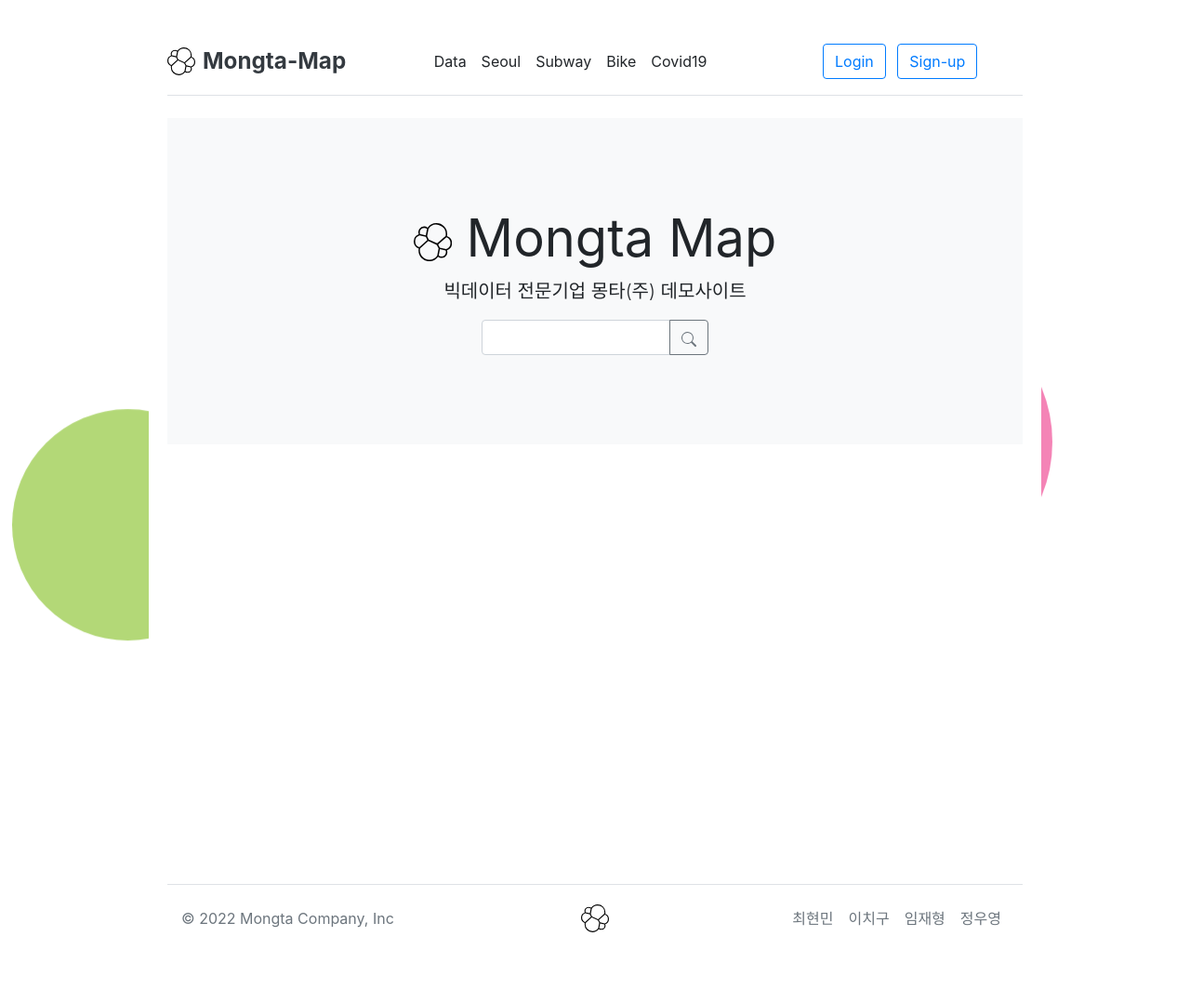
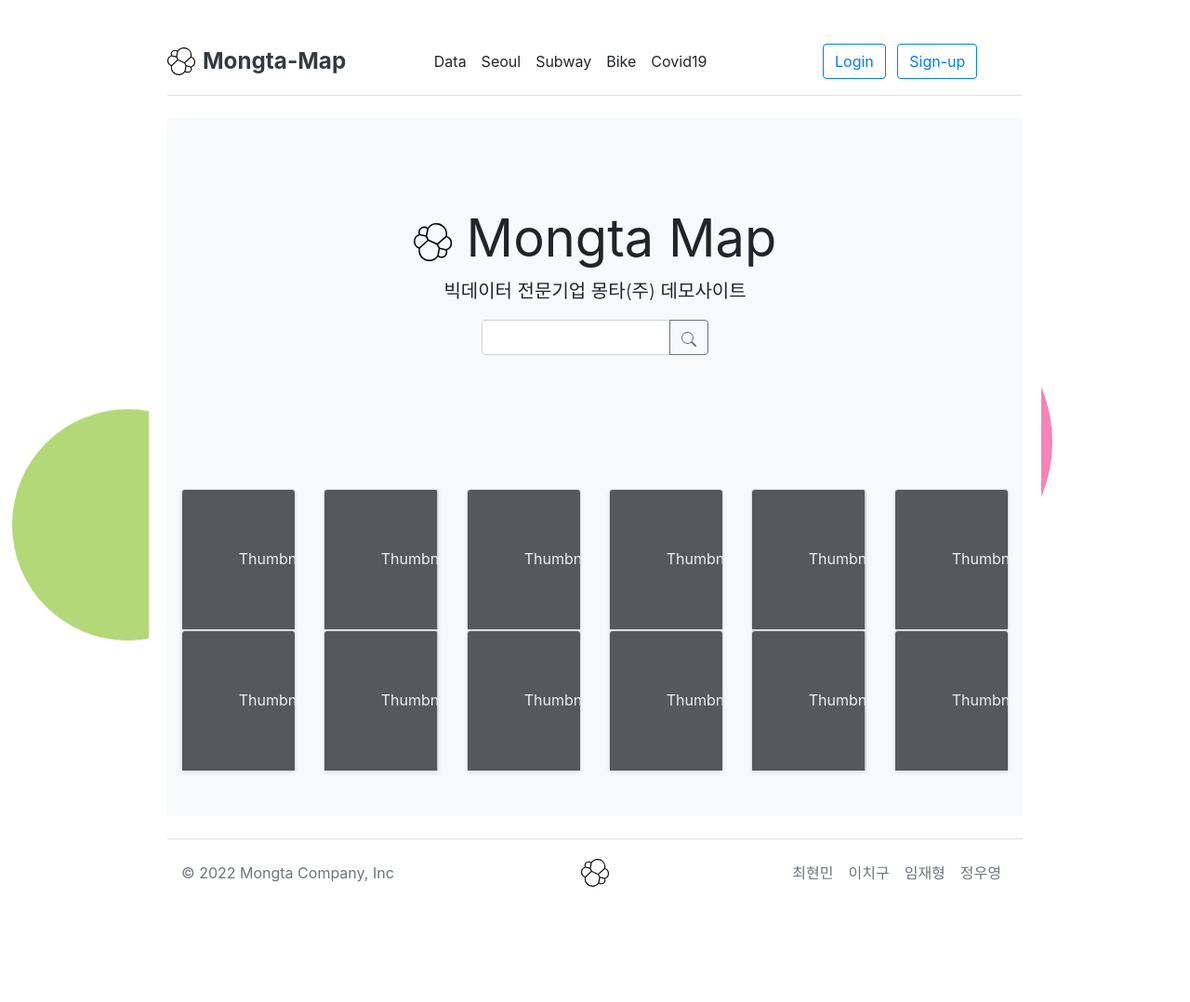
Before and after one commit to hyunmin0317/Mongle, a Django app: page / in a window 1280 px wide. Shown: the whole page at 93% size. After the commit the page ends 954 px from the top, so only its background shows below. Run offline with Django 4.2, Linux system fonts and the light colour scheme; some libraries are stand-ins or nearby versions.

Commit message:
feat: frontend

```diff
--- a/templates/home.html
+++ b/templates/home.html
@@ -2,7 +2,7 @@
 
 {% block content %}
 
-<div class="home">
+<main>
   <div class="position-relative overflow-hidden text-center bg-light">
     <div class=" p-lg-5 mx-auto my-5">
       <h1 class="display-4 fw-normal">
@@ -15,7 +15,7 @@
 
         <center>
       <div class="col-4 input-group">
-            <input type="text" class="form-control kw" value="{{ kw|default_if_none:'' }}" width="1000px">
+            <input type="text" class="form-control kw" value="{{ kw|default_if_none:'' }}">
             <div class="input-group-append">
                 <button class="btn btn-outline-secondary" type="button" id="btn_search">
                     <svg xmlns="http://www.w3.org/2000/svg" width="16" height="16" fill="currentColor" class="bi bi-search" viewBox="0 0 16 16">
@@ -27,7 +27,77 @@
       </center>
     </div>
   </div>
-</div>
+
+ <div class="album py-5 bg-light">
+    <div class="container">
+      <div class="row row-cols-1 row-cols-sm-2 row-cols-md-6 g-6">
+
+          <div class="col">
+              <div class="card shadow-sm">
+                  <svg class="bd-placeholder-img card-img-top" width="100%" height="100%" xmlns="http://www.w3.org/2000/svg" role="img" aria-label="Placeholder: Thumbnail" preserveAspectRatio="xMidYMid slice" focusable="false"><title>Placeholder</title><rect width="100%" height="100%" fill="#55595c"></rect><text x="50%" y="50%" fill="#eceeef" dy=".3em">Thumbnail</text></svg>
+              </div>
+          </div>
+          <div class="col">
+              <div class="card shadow-sm">
+                  <svg class="bd-placeholder-img card-img-top" width="100%" height="100%" xmlns="http://www.w3.org/2000/svg" role="img" aria-label="Placeholder: Thumbnail" preserveAspectRatio="xMidYMid slice" focusable="false"><title>Placeholder</title><rect width="100%" height="100%" fill="#55595c"></rect><text x="50%" y="50%" fill="#eceeef" dy=".3em">Thumbnail</text></svg>
+              </div>
+          </div>
+          <div class="col">
+              <div class="card shadow-sm">
+                  <svg class="bd-placeholder-img card-img-top" width="100%" height="100%" xmlns="http://www.w3.org/2000/svg" role="img" aria-label="Placeholder: Thumbnail" preserveAspectRatio="xMidYMid slice" focusable="false"><title>Placeholder</title><rect width="100%" height="100%" fill="#55595c"></rect><text x="50%" y="50%" fill="#eceeef" dy=".3em">Thumbnail</text></svg>
+              </div>
+          </div>
+          <div class="col">
+              <div class="card shadow-sm">
+                  <svg class="bd-placeholder-img card-img-top" width="100%" height="100%" xmlns="http://www.w3.org/2000/svg" role="img" aria-label="Placeholder: Thumbnail" preserveAspectRatio="xMidYMid slice" focusable="false"><title>Placeholder</title><rect width="100%" height="100%" fill="#55595c"></rect><text x="50%" y="50%" fill="#eceeef" dy=".3em">Thumbnail</text></svg>
+              </div>
+          </div>
+          <div class="col">
+              <div class="card shadow-sm">
+                  <svg class="bd-placeholder-img card-img-top" width="100%" height="100%" xmlns="http://www.w3.org/2000/svg" role="img" aria-label="Placeholder: Thumbnail" preserveAspectRatio="xMidYMid slice" focusable="false"><title>Placeholder</title><rect width="100%" height="100%" fill="#55595c"></rect><text x="50%" y="50%" fill="#eceeef" dy=".3em">Thumbnail</text></svg>
+              </div>
+          </div>
+          <div class="col">
+              <div class="card shadow-sm">
+                  <svg class="bd-placeholder-img card-img-top" width="100%" height="100%" xmlns="http://www.w3.org/2000/svg" role="img" aria-label="Placeholder: Thumbnail" preserveAspectRatio="xMidYMid slice" focusable="false"><title>Placeholder</title><rect width="100%" height="100%" fill="#55595c"></rect><text x="50%" y="50%" fill="#eceeef" dy=".3em">Thumbnail</text></svg>
+              </div>
+          </div>
+
+          <div class="col">
+              <div class="card shadow-sm">
+                  <svg class="bd-placeholder-img card-img-top" width="100%" height="100%" xmlns="http://www.w3.org/2000/svg" role="img" aria-label="Placeholder: Thumbnail" preserveAspectRatio="xMidYMid slice" focusable="false"><title>Placeholder</title><rect width="100%" height="100%" fill="#55595c"></rect><text x="50%" y="50%" fill="#eceeef" dy=".3em">Thumbnail</text></svg>
+              </div>
+          </div>
+          <div class="col">
+              <div class="card shadow-sm">
+                  <svg class="bd-placeholder-img card-img-top" width="100%" height="100%" xmlns="http://www.w3.org/2000/svg" role="img" aria-label="Placeholder: Thumbnail" preserveAspectRatio="xMidYMid slice" focusable="false"><title>Placeholder</title><rect width="100%" height="100%" fill="#55595c"></rect><text x="50%" y="50%" fill="#eceeef" dy=".3em">Thumbnail</text></svg>
+              </div>
+          </div>
+          <div class="col">
+              <div class="card shadow-sm">
+                  <svg class="bd-placeholder-img card-img-top" width="100%" height="100%" xmlns="http://www.w3.org/2000/svg" role="img" aria-label="Placeholder: Thumbnail" preserveAspectRatio="xMidYMid slice" focusable="false"><title>Placeholder</title><rect width="100%" height="100%" fill="#55595c"></rect><text x="50%" y="50%" fill="#eceeef" dy=".3em">Thumbnail</text></svg>
+              </div>
+          </div>
+          <div class="col">
+              <div class="card shadow-sm">
+                  <svg class="bd-placeholder-img card-img-top" width="100%" height="100%" xmlns="http://www.w3.org/2000/svg" role="img" aria-label="Placeholder: Thumbnail" preserveAspectRatio="xMidYMid slice" focusable="false"><title>Placeholder</title><rect width="100%" height="100%" fill="#55595c"></rect><text x="50%" y="50%" fill="#eceeef" dy=".3em">Thumbnail</text></svg>
+              </div>
+          </div>
+          <div class="col">
+              <div class="card shadow-sm">
+                  <svg class="bd-placeholder-img card-img-top" width="100%" height="100%" xmlns="http://www.w3.org/2000/svg" role="img" aria-label="Placeholder: Thumbnail" preserveAspectRatio="xMidYMid slice" focusable="false"><title>Placeholder</title><rect width="100%" height="100%" fill="#55595c"></rect><text x="50%" y="50%" fill="#eceeef" dy=".3em">Thumbnail</text></svg>
+              </div>
+          </div>
+          <div class="col">
+              <div class="card shadow-sm">
+                  <svg class="bd-placeholder-img card-img-top" width="100%" height="100%" xmlns="http://www.w3.org/2000/svg" role="img" aria-label="Placeholder: Thumbnail" preserveAspectRatio="xMidYMid slice" focusable="false"><title>Placeholder</title><rect width="100%" height="100%" fill="#55595c"></rect><text x="50%" y="50%" fill="#eceeef" dy=".3em">Thumbnail</text></svg>
+              </div>
+          </div>
+
+      </div>
+    </div>
+ </div>
+</main>
 
 <form id="searchForm" method="get" action="{% url 'pybo:list' %}">
     <input type="hidden" id="kw" name="kw" value="{{ kw|default_if_none:'' }}">
```
